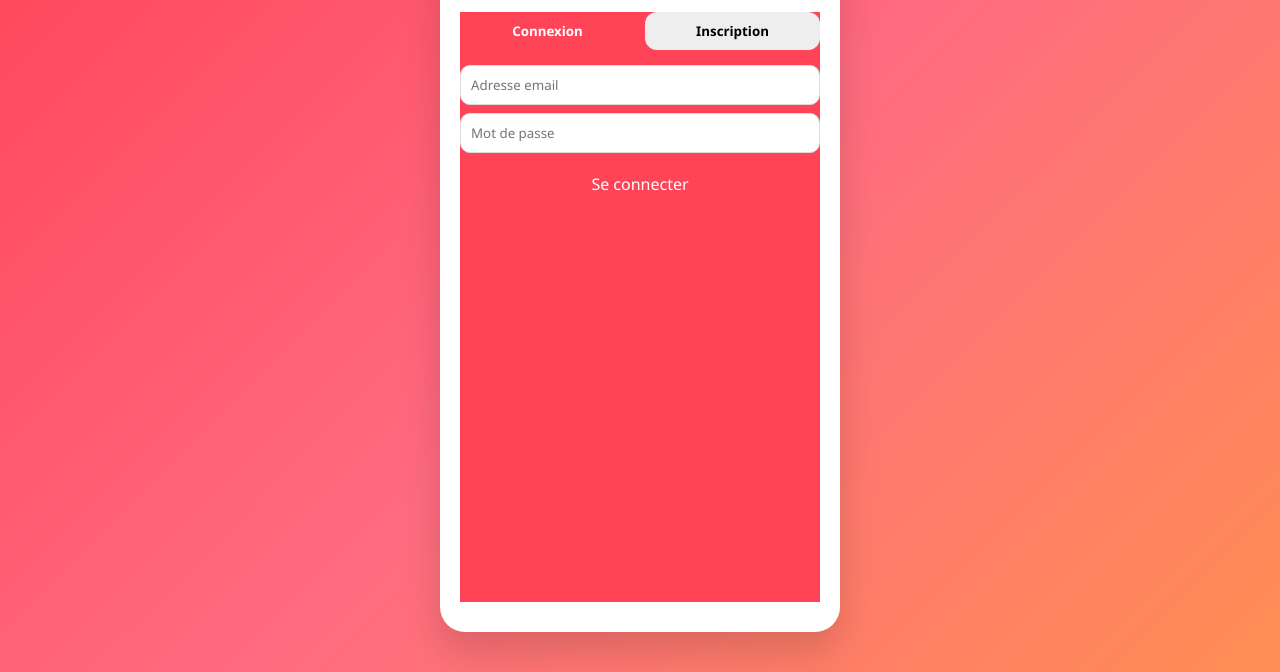
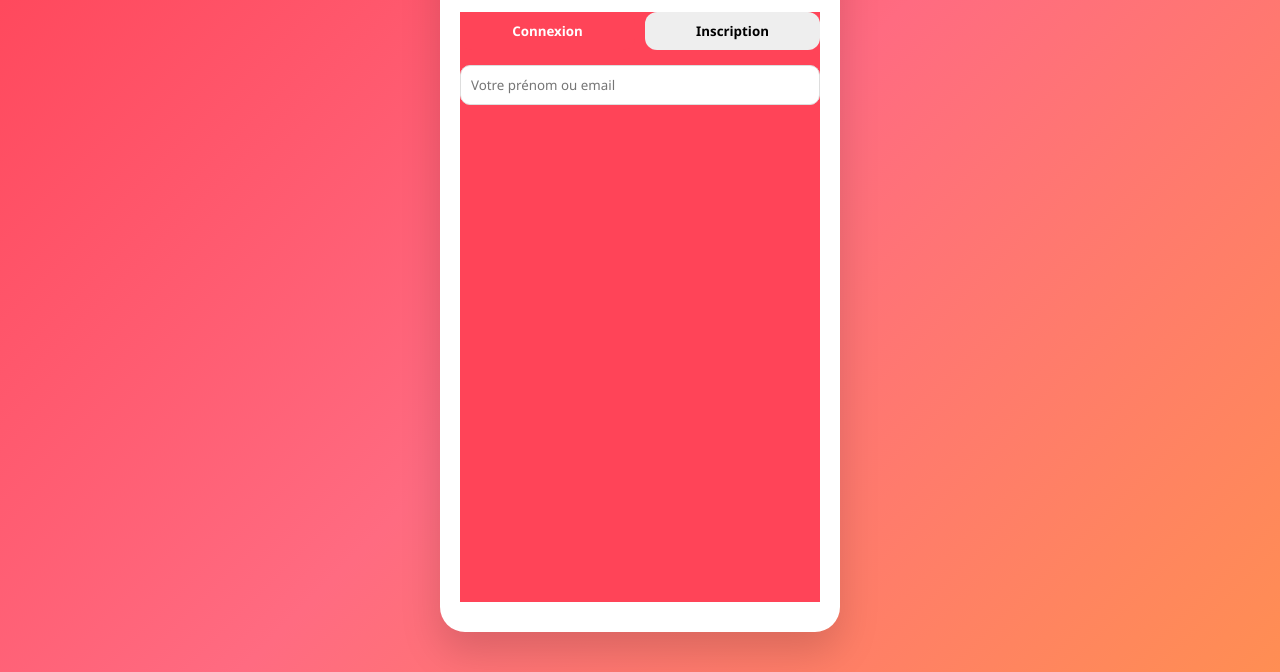
Before and after one commit to kamalkhalid987-ai/amour-cie, a website: page public/index.html in a window 1280 px wide. Shown: the part 128-800 px from the top of the page. Drawn offline with nearby package versions, Linux system fonts and the light colour scheme; no server answers.

```diff
--- a/public/index.html
+++ b/public/index.html
@@ -198,9 +198,7 @@ textarea{
 
         <!-- CONNEXION -->
         <div id="loginView" class="form">
-            <input type="email" id="loginEmail" placeholder="Adresse email">
-            <input type="password" id="loginPassword" placeholder="Mot de passe">
-            <button class="submit" onclick="login()">Se connecter</button>
+            <input type="text" id="loginEmail" placeholder="Votre prénom ou email">
         </div>
 
         <!-- INSCRIPTION -->
```
